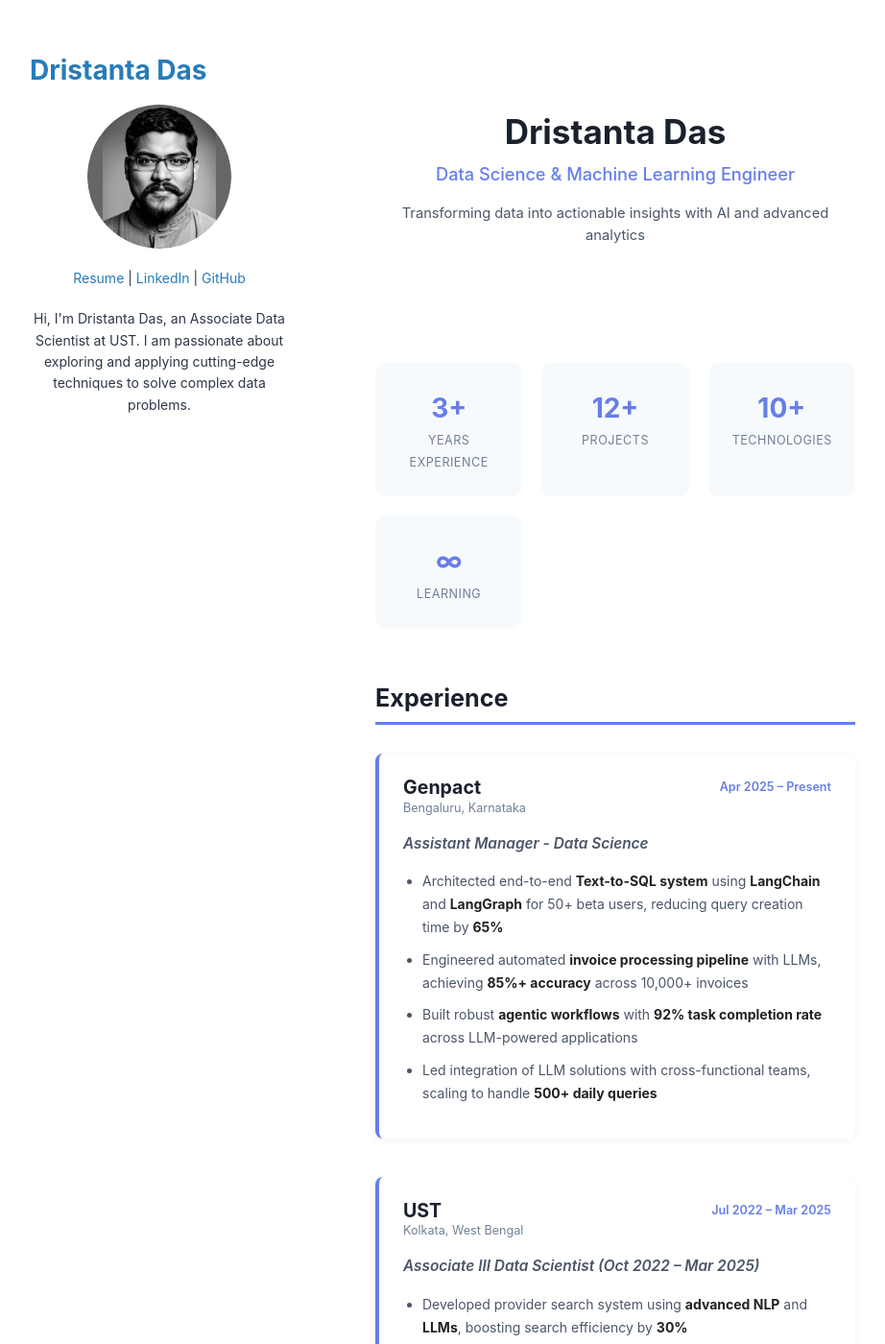
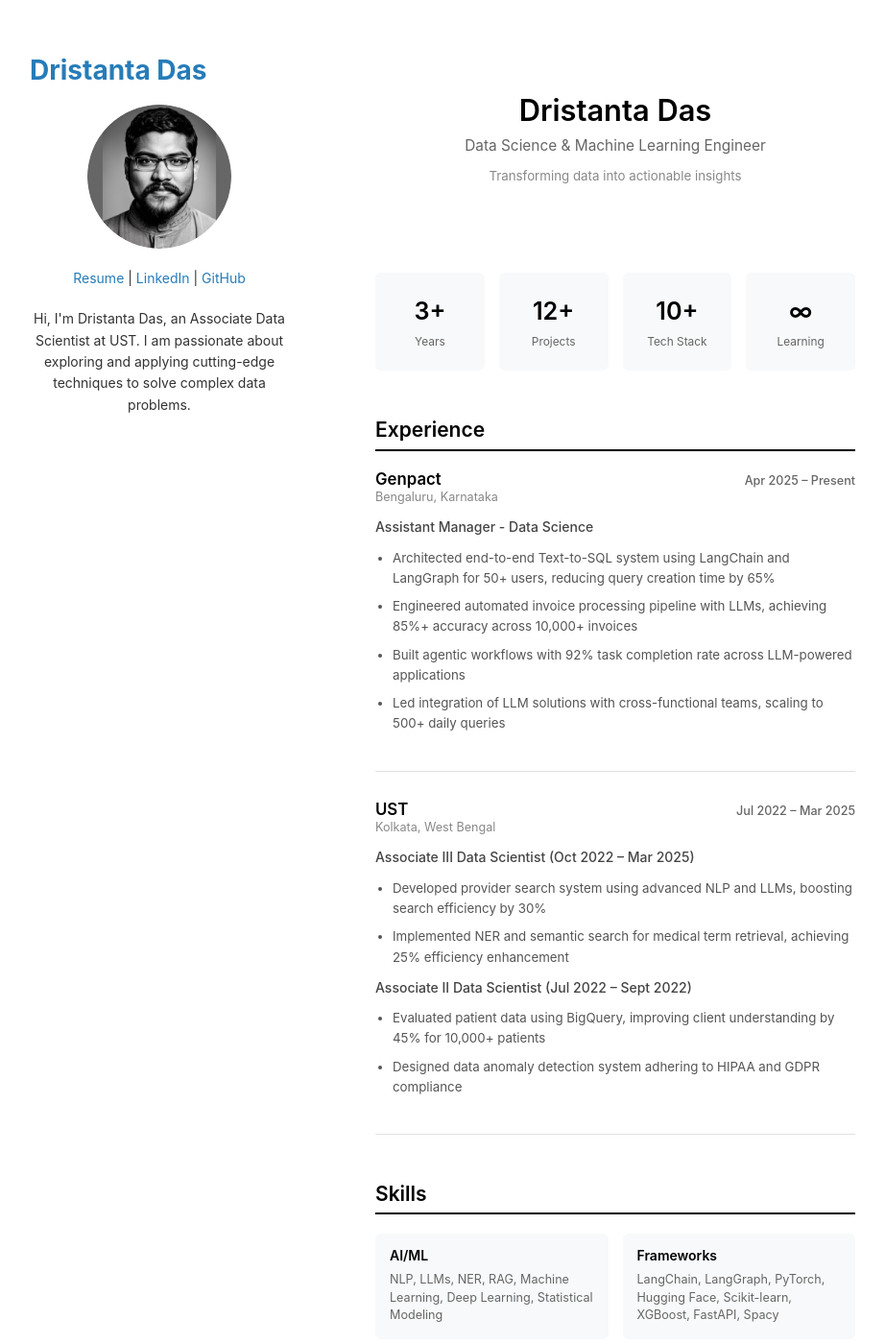
Before and after one commit to dasdristanta13/dasdristanta13.github.io, a Jekyll site: the page built from index.md, in a window 1280 px wide and 1400 px high. Shown: the whole window at 96% size, without its empty margins (179-1101 px from the left). Built offline with Jekyll 4.4.1, drawn with Linux system fonts in a browser that asks for light colours; part of the change alters nothing that is shown; some of the changed text lies outside the part shown.

Commit message:
Refactor styles and update content in index.md
Updated styles and content for improved layout and readability.

```diff
--- a/index.md
+++ b/index.md
@@ -4,261 +4,242 @@ layout: default
 
 <style>
     body {
-        font-family: -apple-system, BlinkMacSystemFont, 'Segoe UI', Roboto, Oxygen, Ubuntu, Cantarell, sans-serif;
+        font-family: -apple-system, BlinkMacSystemFont, 'Segoe UI', Roboto, sans-serif;
         line-height: 1.6;
-        color: #2d3748;
+        color: #333;
     }
 
-    /* Hero Section */
+    /* Hero */
     .hero {
         text-align: center;
-        padding: 60px 20px;
-        margin-bottom: 60px;
+        padding: 40px 20px;
+        margin-bottom: 50px;
     }
 
     .hero h1 {
-        font-size: 2.5em;
-        font-weight: 700;
-        margin-bottom: 10px;
-        color: #1a202c;
+        font-size: 2.2em;
+        font-weight: 600;
+        margin-bottom: 8px;
+        color: #000;
     }
 
     .hero .tagline {
-        font-size: 1.3em;
-        color: #667eea;
-        font-weight: 500;
-        margin-bottom: 15px;
+        font-size: 1.1em;
+        color: #666;
+        margin-bottom: 8px;
     }
 
     .hero .subtitle {
-        font-size: 1.05em;
-        color: #4a5568;
-        max-width: 600px;
-        margin: 0 auto;
+        font-size: 0.95em;
+        color: #888;
     }
 
-    /* Stats Grid */
+    /* Stats */
     .stats {
         display: grid;
-        grid-template-columns: repeat(auto-fit, minmax(150px, 1fr));
-        gap: 20px;
-        margin: 50px 0;
+        grid-template-columns: repeat(4, 1fr);
+        gap: 15px;
+        margin: 40px 0 50px 0;
+        max-width: 700px;
+        margin-left: auto;
+        margin-right: auto;
     }
 
     .stat-item {
         text-align: center;
-        padding: 25px;
-        background: #f7fafc;
-        border-radius: 10px;
-        transition: transform 0.3s ease;
-    }
-
-    .stat-item:hover {
-        transform: translateY(-5px);
+        padding: 20px 10px;
+        background: #f8f9fa;
+        border-radius: 6px;
     }
 
     .stat-number {
-        font-size: 2em;
-        font-weight: 700;
-        color: #667eea;
+        font-size: 1.8em;
+        font-weight: 600;
+        color: #000;
         display: block;
     }
 
     .stat-label {
-        font-size: 0.9em;
-        color: #718096;
-        text-transform: uppercase;
-        letter-spacing: 0.5px;
-        margin-top: 5px;
+        font-size: 0.85em;
+        color: #666;
+        margin-top: 3px;
     }
 
-    /* Section Titles */
+    /* Sections */
     h2 {
-        font-size: 1.8em;
-        color: #1a202c;
-        margin: 60px 0 30px 0;
-        font-weight: 700;
-        border-bottom: 3px solid #667eea;
-        padding-bottom: 10px;
+        font-size: 1.5em;
+        color: #000;
+        margin: 50px 0 20px 0;
+        font-weight: 600;
+        border-bottom: 2px solid #000;
+        padding-bottom: 8px;
     }
 
-    /* Experience Cards */
+    /* Experience */
     .experience-item {
-        margin-bottom: 40px;
-        padding: 25px;
-        background: #ffffff;
-        border-left: 4px solid #667eea;
-        border-radius: 8px;
-        box-shadow: 0 2px 8px rgba(0, 0, 0, 0.05);
+        margin-bottom: 30px;
+        padding-bottom: 30px;
+        border-bottom: 1px solid #e0e0e0;
+    }
+
+    .experience-item:last-child {
+        border-bottom: none;
     }
 
     .experience-header {
         display: flex;
         justify-content: space-between;
-        align-items: flex-start;
-        margin-bottom: 10px;
+        align-items: baseline;
+        margin-bottom: 8px;
         flex-wrap: wrap;
+        gap: 10px;
     }
 
     .experience-item h3 {
-        font-size: 1.4em;
-        color: #1a202c;
+        font-size: 1.2em;
+        color: #000;
         margin: 0;
-        font-weight: 700;
+        font-weight: 600;
     }
 
     .company-location {
-        color: #718096;
+        color: #888;
         font-size: 0.9em;
     }
 
     .period {
-        color: #667eea;
-        font-weight: 600;
+        color: #666;
         font-size: 0.9em;
+        font-weight: 500;
     }
 
     .role {
-        font-size: 1.1em;
-        color: #4a5568;
-        font-weight: 600;
-        margin: 15px 0;
-        font-style: italic;
+        font-size: 1em;
+        color: #444;
+        font-weight: 500;
+        margin: 10px 0;
     }
 
     .experience-item ul {
-        margin: 15px 0 0 0;
-        padding-left: 20px;
+        margin: 10px 0 0 0;
+        padding-left: 18px;
     }
 
     .experience-item li {
-        color: #4a5568;
-        margin-bottom: 10px;
-        line-height: 1.7;
+        color: #555;
+        margin-bottom: 8px;
+        line-height: 1.6;
+        font-size: 0.95em;
     }
 
-    /* Skills Grid */
+    /* Skills */
     .skills-grid {
         display: grid;
-        grid-template-columns: repeat(auto-fit, minmax(250px, 1fr));
-        gap: 20px;
+        grid-template-columns: repeat(2, 1fr);
+        gap: 15px;
         margin-top: 20px;
     }
 
     .skill-box {
-        padding: 20px;
-        background: #f7fafc;
-        border-radius: 8px;
-        border-left: 4px solid #667eea;
+        padding: 15px;
+        background: #f8f9fa;
+        border-radius: 6px;
     }
 
     .skill-box h3 {
-        font-size: 1.1em;
-        color: #667eea;
-        margin: 0 0 10px 0;
-        font-weight: 700;
+        font-size: 1em;
+        color: #000;
+        margin: 0 0 8px 0;
+        font-weight: 600;
     }
 
     .skill-box p {
-        color: #4a5568;
-        line-height: 1.6;
+        color: #666;
+        line-height: 1.5;
         margin: 0;
-        font-size: 0.95em;
+        font-size: 0.9em;
     }
 
-    /* Project Cards */
+    /* Projects */
     .project {
-        margin-bottom: 35px;
-        padding: 25px;
-        background: #ffffff;
-        border-radius: 8px;
-        box-shadow: 0 2px 8px rgba(0, 0, 0, 0.05);
-        transition: all 0.3s ease;
+        margin-bottom: 30px;
+        padding-bottom: 30px;
+        border-bottom: 1px solid #e0e0e0;
     }
 
-    .project:hover {
-        transform: translateY(-5px);
-        box-shadow: 0 8px 20px rgba(0, 0, 0, 0.1);
+    .project:last-child {
+        border-bottom: none;
     }
 
     .project-header {
         display: flex;
         justify-content: space-between;
-        align-items: center;
-        margin-bottom: 15px;
+        align-items: baseline;
+        margin-bottom: 12px;
         flex-wrap: wrap;
         gap: 10px;
     }
 
     .project h3 {
-        font-size: 1.3em;
-        color: #1a202c;
+        font-size: 1.15em;
+        color: #000;
         margin: 0;
-        font-weight: 700;
+        font-weight: 600;
     }
 
     .github-link {
-        display: inline-flex;
-        align-items: center;
-        gap: 6px;
-        background: #24292e;
-        color: white !important;
-        padding: 8px 16px;
-        border-radius: 6px;
+        color: #666 !important;
         text-decoration: none;
         font-size: 0.9em;
-        font-weight: 600;
-        transition: all 0.3s ease;
+        font-weight: 500;
+        transition: color 0.2s;
     }
 
     .github-link:hover {
-        background: #667eea;
+        color: #000 !important;
     }
 
     .tags {
-        margin: 10px 0 15px 0;
+        margin: 8px 0 12px 0;
     }
 
     .tag {
         display: inline-block;
-        background: #e6f0ff;
-        color: #667eea;
-        padding: 5px 12px;
-        border-radius: 15px;
-        font-size: 0.85em;
-        font-weight: 600;
+        color: #666;
+        padding: 3px 10px;
+        border: 1px solid #ddd;
+        border-radius: 3px;
+        font-size: 0.8em;
         margin: 3px 5px 3px 0;
     }
 
     .project-description {
-        color: #4a5568;
-        line-height: 1.7;
+        color: #555;
+        line-height: 1.6;
         margin-bottom: 15px;
+        font-size: 0.95em;
     }
 
     .project-image {
         width: 100%;
-        border-radius: 8px;
+        border-radius: 4px;
         margin-top: 15px;
-        box-shadow: 0 4px 12px rgba(0, 0, 0, 0.1);
+        border: 1px solid #e0e0e0;
     }
 
     /* Responsive */
     @media (max-width: 768px) {
         .hero h1 {
-            font-size: 2em;
-        }
-
-        .hero .tagline {
-            font-size: 1.1em;
+            font-size: 1.8em;
         }
 
         h2 {
-            font-size: 1.5em;
+            font-size: 1.3em;
         }
 
         .stats {
             grid-template-columns: repeat(2, 1fr);
+            gap: 10px;
         }
 
         .skills-grid {
@@ -276,13 +257,13 @@ layout: default
 <div class="hero">
     <h1>Dristanta Das</h1>
     <div class="tagline">Data Science & Machine Learning Engineer</div>
-    <div class="subtitle">Transforming data into actionable insights with AI and advanced analytics</div>
+    <div class="subtitle">Transforming data into actionable insights</div>
 </div>
 
 <div class="stats">
     <div class="stat-item">
         <span class="stat-number">3+</span>
-        <span class="stat-label">Years Experience</span>
+        <span class="stat-label">Years</span>
     </div>
     <div class="stat-item">
         <span class="stat-number">12+</span>
@@ -290,7 +271,7 @@ layout: default
     </div>
     <div class="stat-item">
         <span class="stat-number">10+</span>
-        <span class="stat-label">Technologies</span>
+        <span class="stat-label">Tech Stack</span>
     </div>
     <div class="stat-item">
         <span class="stat-number">∞</span>
@@ -310,10 +291,10 @@ layout: default
     </div>
     <div class="role">Assistant Manager - Data Science</div>
     <ul>
-        <li>Architected end-to-end <strong>Text-to-SQL system</strong> using <strong>LangChain</strong> and <strong>LangGraph</strong> for 50+ beta users, reducing query creation time by <strong>65%</strong></li>
-        <li>Engineered automated <strong>invoice processing pipeline</strong> with LLMs, achieving <strong>85%+ accuracy</strong> across 10,000+ invoices</li>
-        <li>Built robust <strong>agentic workflows</strong> with <strong>92% task completion rate</strong> across LLM-powered applications</li>
-        <li>Led integration of LLM solutions with cross-functional teams, scaling to handle <strong>500+ daily queries</strong></li>
+        <li>Architected end-to-end Text-to-SQL system using LangChain and LangGraph for 50+ users, reducing query creation time by 65%</li>
+        <li>Engineered automated invoice processing pipeline with LLMs, achieving 85%+ accuracy across 10,000+ invoices</li>
+        <li>Built agentic workflows with 92% task completion rate across LLM-powered applications</li>
+        <li>Led integration of LLM solutions with cross-functional teams, scaling to 500+ daily queries</li>
     </ul>
 </div>
 
@@ -327,13 +308,13 @@ layout: default
     </div>
     <div class="role">Associate III Data Scientist (Oct 2022 – Mar 2025)</div>
     <ul>
-        <li>Developed provider search system using <strong>advanced NLP</strong> and <strong>LLMs</strong>, boosting search efficiency by <strong>30%</strong></li>
-        <li>Implemented <strong>NER</strong> and <strong>semantic search</strong> for medical term retrieval, achieving <strong>25%</strong> efficiency enhancement</li>
+        <li>Developed provider search system using advanced NLP and LLMs, boosting search efficiency by 30%</li>
+        <li>Implemented NER and semantic search for medical term retrieval, achieving 25% efficiency enhancement</li>
     </ul>
     <div class="role">Associate II Data Scientist (Jul 2022 – Sept 2022)</div>
     <ul>
-        <li>Evaluated patient data using <strong>BigQuery</strong>, improving client understanding by <strong>45%</strong> for 10,000+ patients</li>
-        <li>Designed data anomaly detection system adhering to <strong>HIPAA</strong> and <strong>GDPR</strong> compliance</li>
+        <li>Evaluated patient data using BigQuery, improving client understanding by 45% for 10,000+ patients</li>
+        <li>Designed data anomaly detection system adhering to HIPAA and GDPR compliance</li>
     </ul>
 </div>
 
@@ -358,12 +339,12 @@ layout: default
     </div>
 </div>
 
-<h2>Featured Projects</h2>
+<h2>Projects</h2>
 
 <div class="project">
     <div class="project-header">
         <h3>RAG QA Bot</h3>
-        <a href="https://github.com/dasdristanta13/RAG-ai-bot" class="github-link" target="_blank">→ GitHub</a>
+        <a href="https://github.com/dasdristanta13/RAG-ai-bot" class="github-link" target="_blank">GitHub →</a>
     </div>
     <div class="tags">
         <span class="tag">RAG</span>
@@ -380,7 +361,7 @@ layout: default
 <div class="project">
     <div class="project-header">
         <h3>2.5D Visual Sound</h3>
-        <a href="https://github.com/dasdristanta13/2.5D-Visual-Sound" class="github-link" target="_blank">→ GitHub</a>
+        <a href="https://github.com/dasdristanta13/2.5D-Visual-Sound" class="github-link" target="_blank">GitHub →</a>
     </div>
     <div class="tags">
         <span class="tag">Audio Processing</span>
@@ -396,7 +377,7 @@ layout: default
 <div class="project">
     <div class="project-header">
         <h3>Topic Modelling of NLP Repositories</h3>
-        <a href="https://github.com/dasdristanta13/NLP_work/tree/main/Topic_modelling" class="github-link" target="_blank">→ GitHub</a>
+        <a href="https://github.com/dasdristanta13/NLP_work/tree/main/Topic_modelling" class="github-link" target="_blank">GitHub →</a>
     </div>
     <div class="tags">
         <span class="tag">Topic Modeling</span>
@@ -412,7 +393,7 @@ layout: default
 <div class="project">
     <div class="project-header">
         <h3>Resume Analysis with Spacy</h3>
-        <a href="https://github.com/dasdristanta13/NLP_work/tree/main/Resume_Analysis" class="github-link" target="_blank">→ GitHub</a>
+        <a href="https://github.com/dasdristanta13/NLP_work/tree/main/Resume_Analysis" class="github-link" target="_blank">GitHub →</a>
     </div>
     <div class="tags">
         <span class="tag">NLP</span>
@@ -427,7 +408,7 @@ layout: default
 <div class="project">
     <div class="project-header">
         <h3>Bankruptcy Prediction with LDA</h3>
-        <a href="https://github.com/dasdristanta13/Bankruptcy_LDA" class="github-link" target="_blank">→ GitHub</a>
+        <a href="https://github.com/dasdristanta13/Bankruptcy_LDA" class="github-link" target="_blank">GitHub →</a>
     </div>
     <div class="tags">
         <span class="tag">LDA</span>
@@ -443,7 +424,7 @@ layout: default
 <div class="project">
     <div class="project-header">
         <h3>Financial Time Series Forecasting</h3>
-        <a href="https://github.com/dasdristanta13/Time-series" class="github-link" target="_blank">→ GitHub</a>
+        <a href="https://github.com/dasdristanta13/Time-series" class="github-link" target="_blank">GitHub →</a>
     </div>
     <div class="tags">
         <span class="tag">Time Series</span>
@@ -459,7 +440,7 @@ layout: default
 <div class="project">
     <div class="project-header">
         <h3>FIFA 21 Data Analysis</h3>
-        <a href="https://github.com/dasdristanta13/Fifa21EDA/blob/main/README.md" class="github-link" target="_blank">→ GitHub</a>
+        <a href="https://github.com/dasdristanta13/Fifa21EDA/blob/main/README.md" class="github-link" target="_blank">GitHub →</a>
     </div>
     <div class="tags">
         <span class="tag">EDA</span>
@@ -475,7 +456,7 @@ layout: default
 <div class="project">
     <div class="project-header">
         <h3>Zomato Food Data Analysis</h3>
-        <a href="https://github.com/dasdristanta13/Zomato_Food_EDA" class="github-link" target="_blank">→ GitHub</a>
+        <a href="https://github.com/dasdristanta13/Zomato_Food_EDA" class="github-link" target="_blank">GitHub →</a>
     </div>
     <div class="tags">
         <span class="tag">Data Visualization</span>
```
